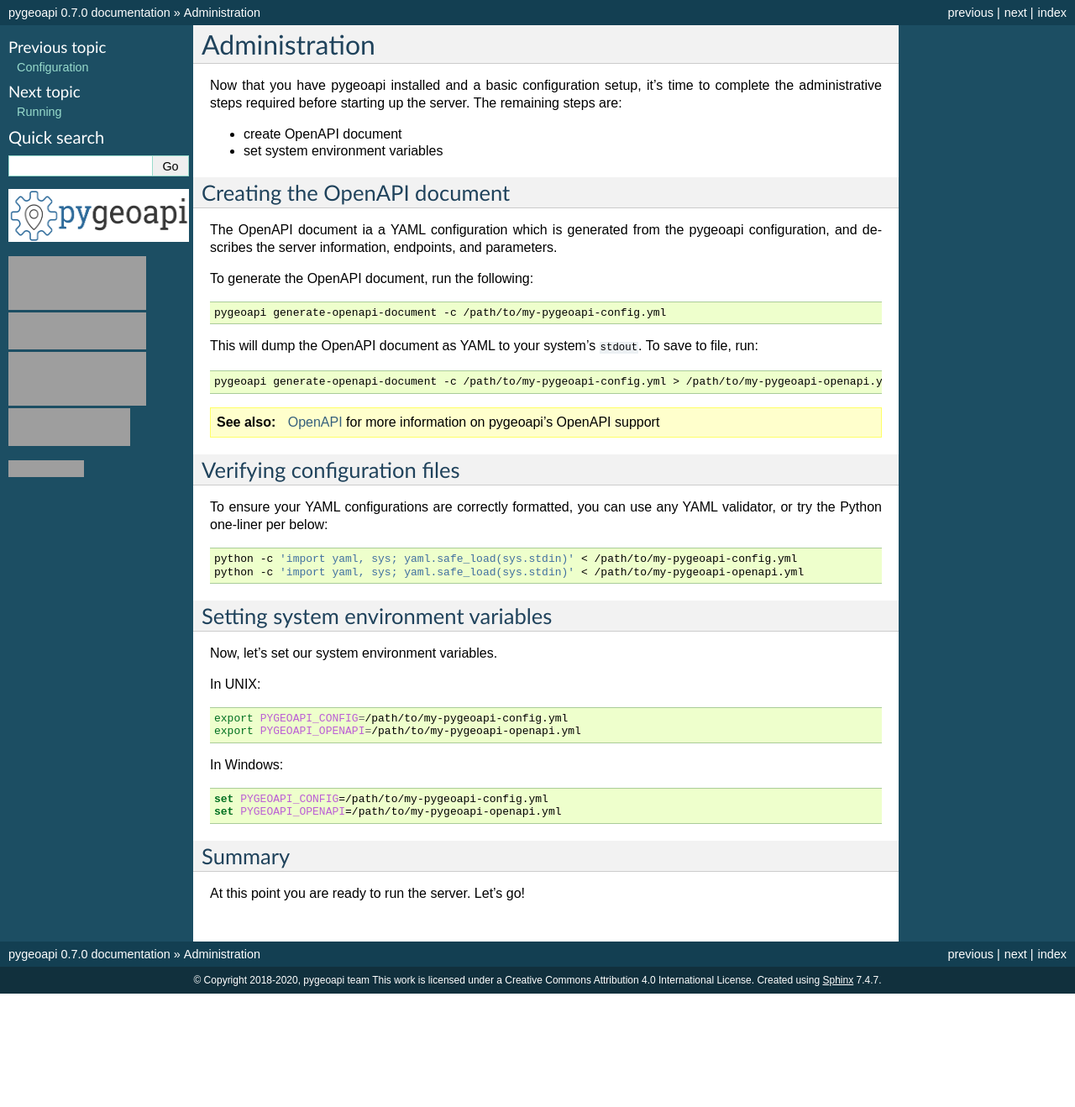
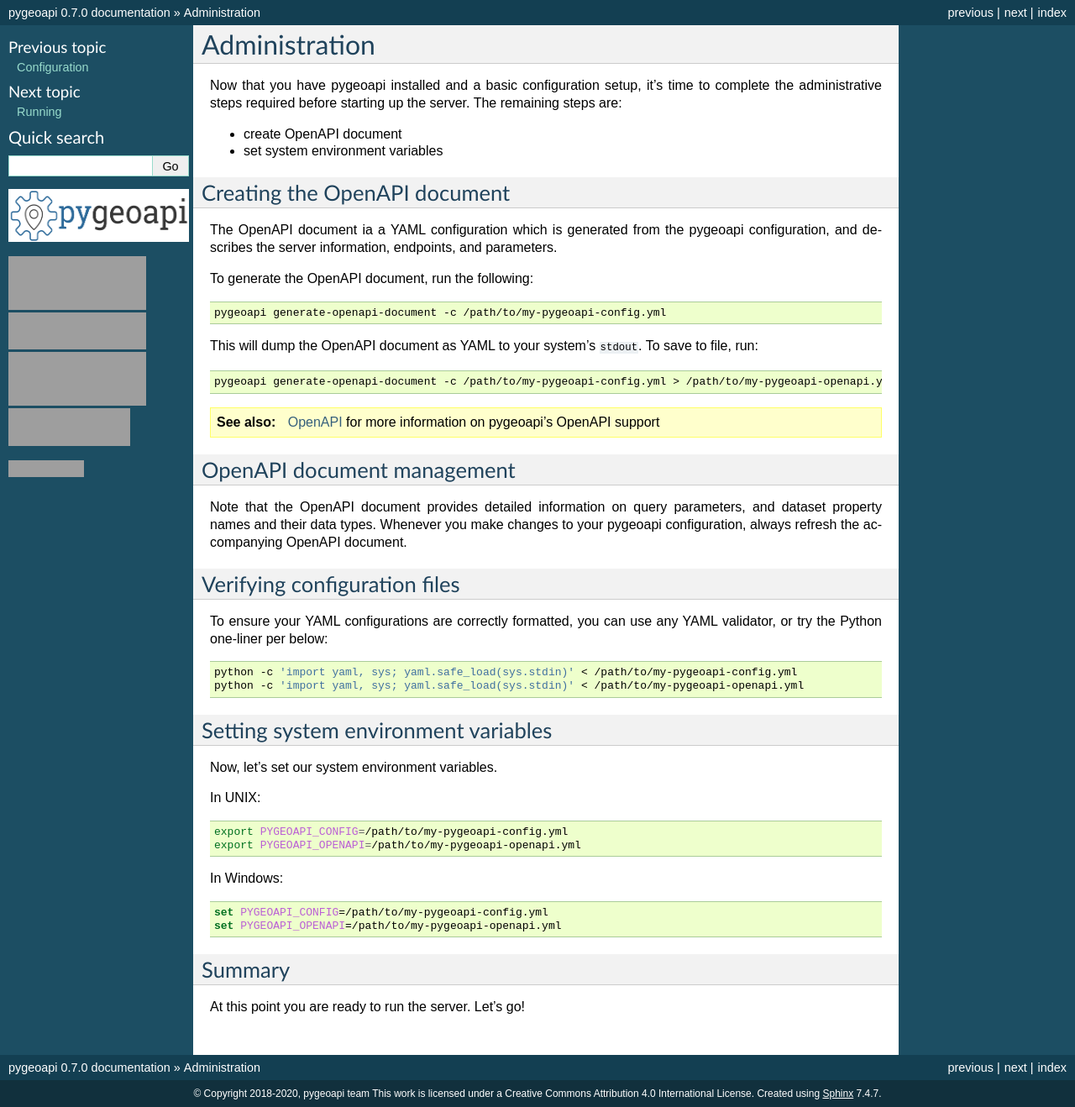
Before and after one commit to geopython/pygeoapi, a Sphinx documentation site: the page built from docs/source/administration.rst, in a window 1280 px wide, cut to the strip 0-1318 px from the top of the page. Shown: the whole strip at 84% size. Built offline with Sphinx 7.4.7, drawn with Linux system fonts in a browser that asks for light colours; pages that are not in the unit, such as notebooks, are missing from menus; before the commit the page ends 1183 px from its top, so only the background shows below that; grey boxes are pictures that could not be loaded.

Commit message:
add OpenAPI refresh

```diff
--- a/docs/source/administration.rst
+++ b/docs/source/administration.rst
@@ -31,6 +31,13 @@ This will dump the OpenAPI document as YAML to your system's ``stdout``.  To sav
 .. seealso::
    :ref:`openapi` for more information on pygeoapi's OpenAPI support
 
+
+OpenAPI document management
+---------------------------
+
+Note that the OpenAPI document provides detailed information on query parameters, and dataset
+property names and their data types.  Whenever you make changes to your pygeoapi configuration,
+always refresh the accompanying OpenAPI document.
 
 Verifying configuration files
 -----------------------------
```
